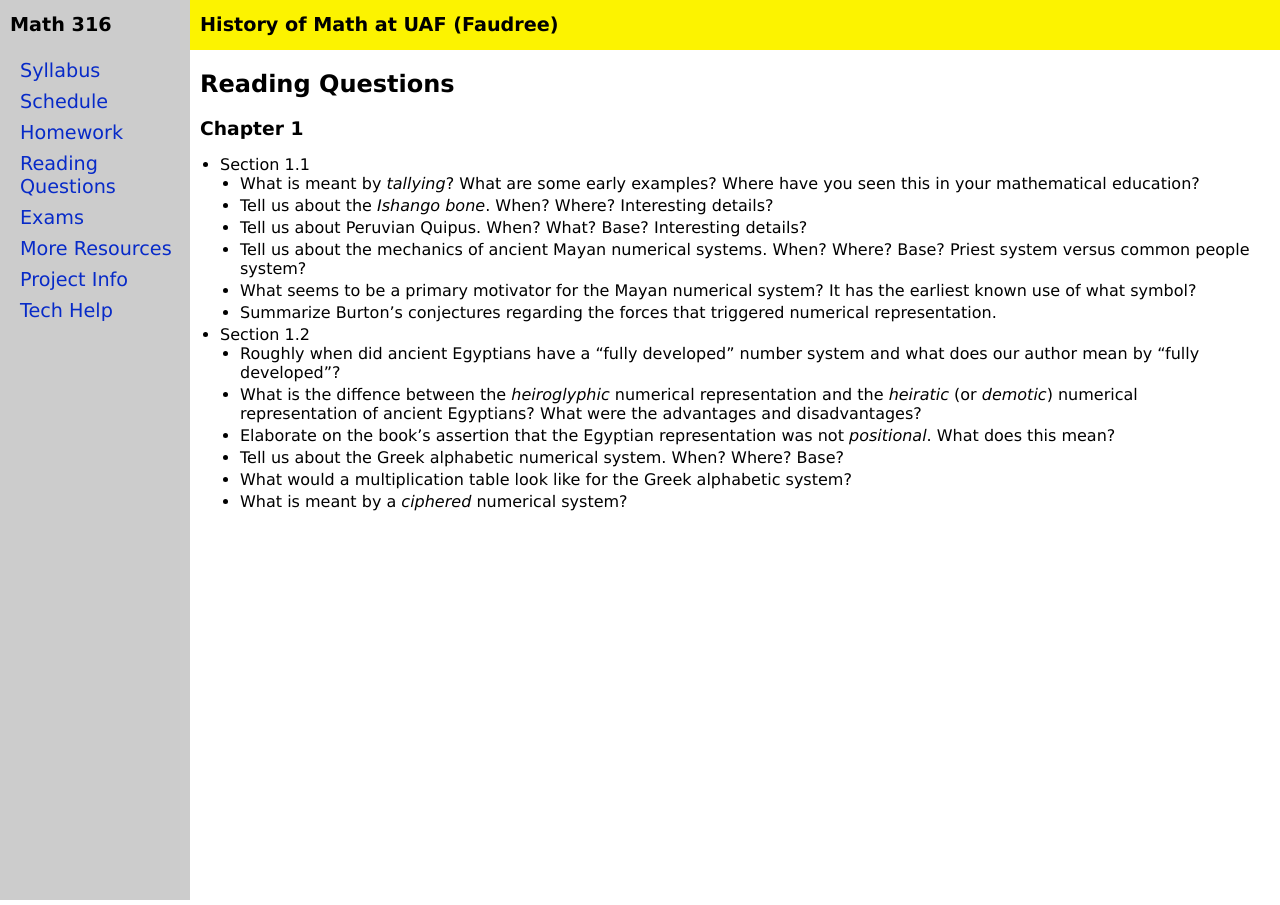
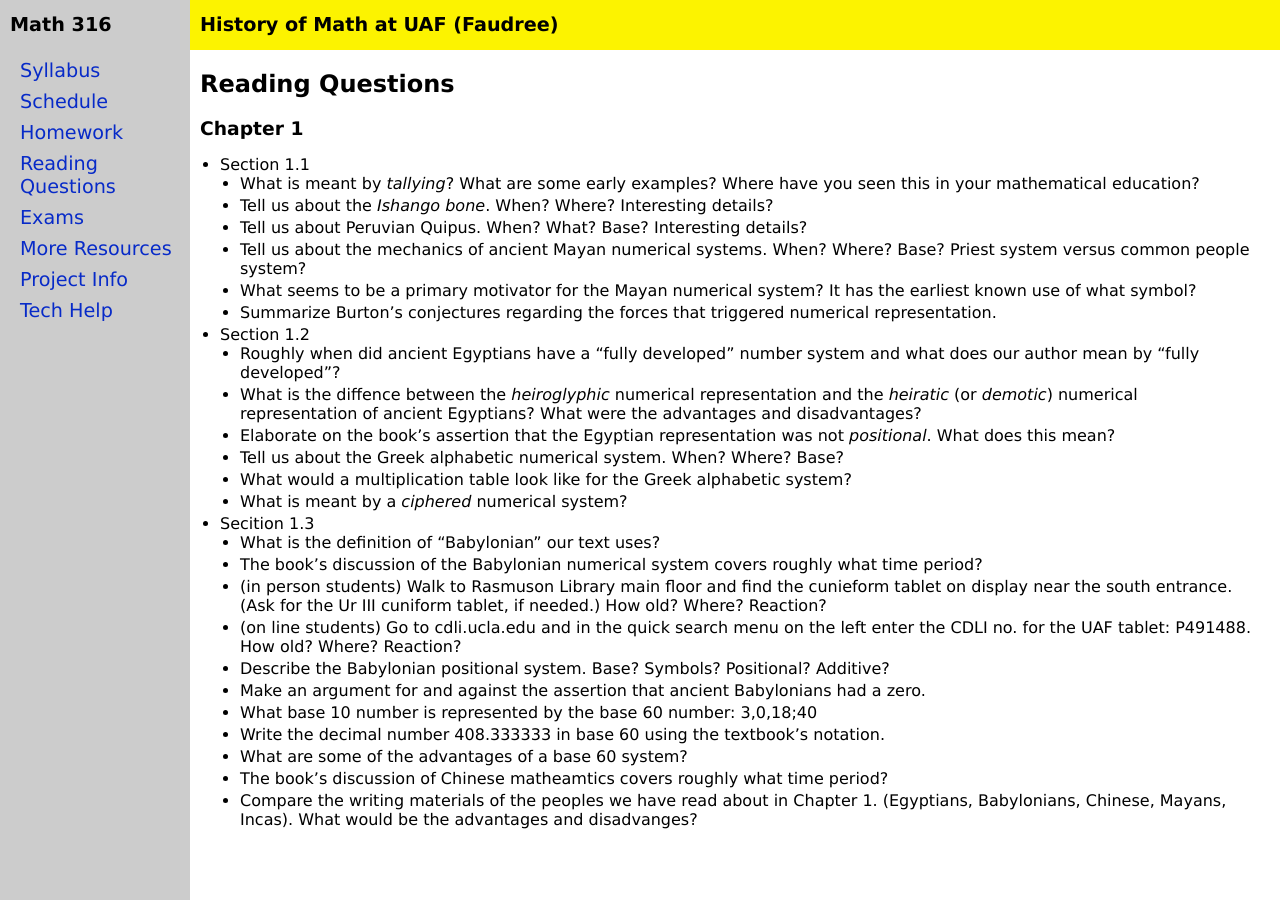
Before and after one commit to jrfaudree/HOM, a Jekyll site: the page built from rq.md, in a window 1280 px wide. Built offline with Jekyll 4.4.1, drawn with Linux system fonts in a browser that asks for light colours.

Commit message:
Update rq.md

```diff
--- a/rq.md
+++ b/rq.md
@@ -23,4 +23,17 @@ title: Reading Questions
   - What would a multiplication table look like for the Greek alphabetic system?
   - What is meant by a *ciphered* numerical system?
 
+- Secition 1.3
+  - What is the definition of "Babylonian" our text uses?
+  - The book's discussion of the Babylonian numerical system covers roughly what time period?
+  - (in person students) Walk to Rasmuson Library main floor and find the cunieform tablet on display near the south entrance. (Ask for the Ur III cuniform tablet, if needed.) How old? Where? Reaction?
+  - (on line students) Go to cdli.ucla.edu and in the quick search menu on the left enter the CDLI no. for the UAF tablet: P491488. How old? Where? Reaction?
+  - Describe the Babylonian positional system. Base? Symbols? Positional? Additive?
+  - Make an argument for and against the assertion that ancient Babylonians had a zero.
+  - What base 10 number is represented by the base 60 number: 3,0,18;40
+  - Write the decimal number 408.333333 in base 60 using the textbook's notation.
+  - What are some of the advantages of a base 60 system?
+  - The book's discussion of Chinese matheamtics covers roughly what time period?
+  - Compare the writing materials of the peoples we have read about in Chapter 1. (Egyptians, Babylonians, Chinese, Mayans, Incas). What would be the advantages and disadvanges?
+
 <div style="padding-bottom: 40px"></div>
```
